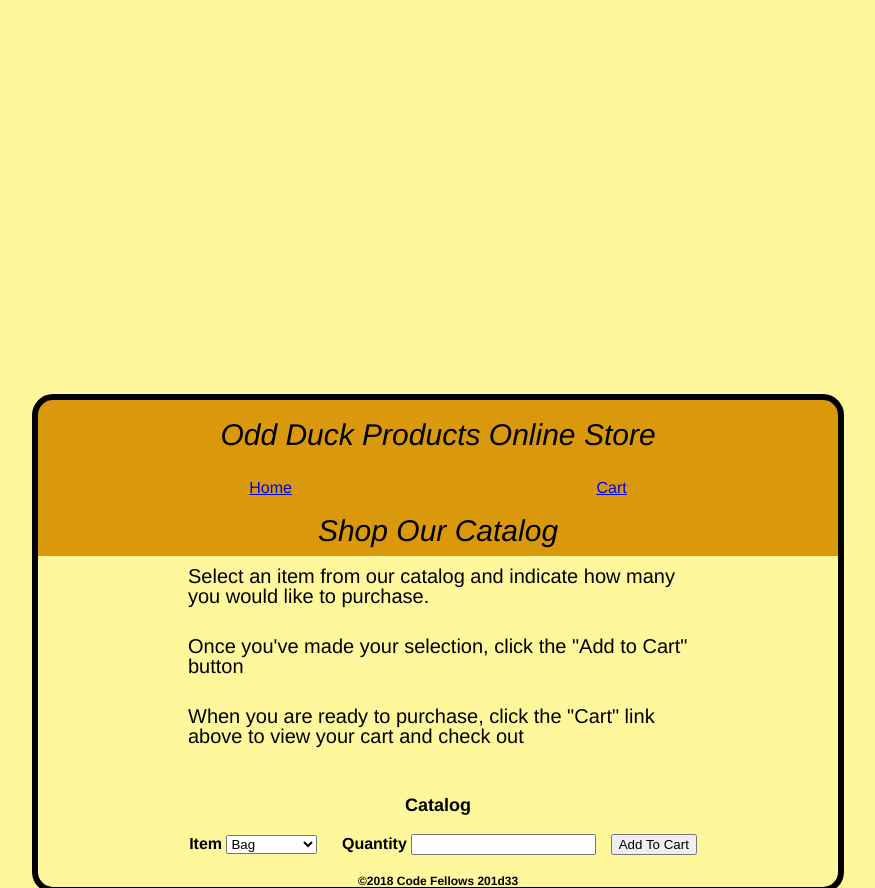
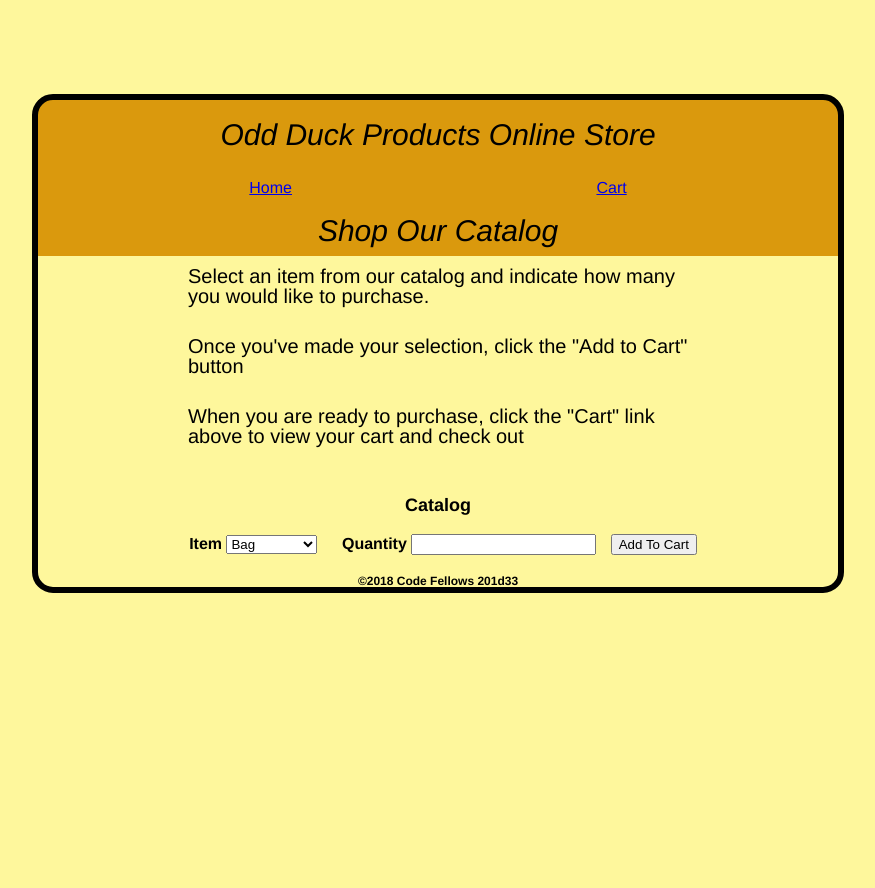
Before and after one commit to Code-Fellows-Java/Odd-Cart, a plain HTML site: page index.html in a window 1280 px wide. Shown: the whole page, without its empty margins (202-1077 px from the left). After the commit the page ends 800 px from the top, so only its background shows below. Drawn offline with Linux system fonts and the light colour scheme.

Commit message:
updated css

```diff
--- a/css/style.css
+++ b/css/style.css
@@ -3,7 +3,7 @@ body {
     width:800px;
     height: 100%;
     margin: 0 auto;
-    margin-top: 400px;
+    margin-top: 100px;
     font-family: 'Helvetica', 'Arial', sans-serif;
     outline:6px solid black;
     background-color: rgb(254, 247, 156);
--- a/js/catalog.js
+++ b/js/catalog.js
@@ -26,8 +26,8 @@ function populateForm() {
 function handleSubmit(event) {
 
   // TODO: Prevent the page from reloading
+  // Do all the things ...
   event.preventDefault();
-  // Do all the things ...
   addSelectedItemToCart();
   cart.saveToLocalStorage();
   updateCounter();
```
